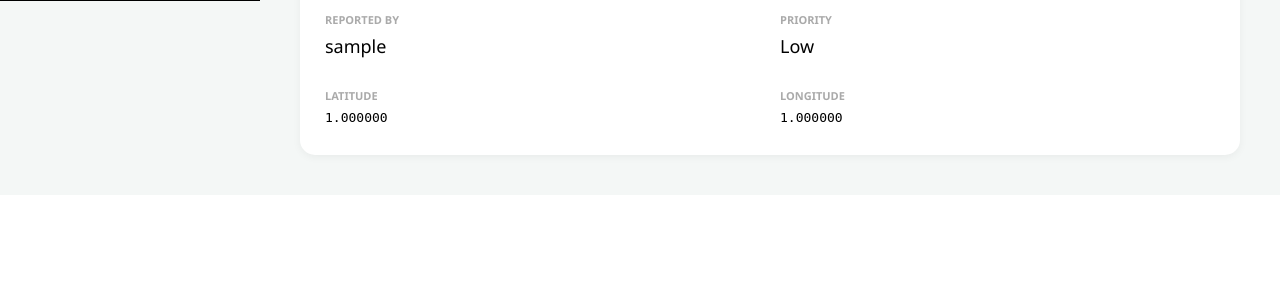
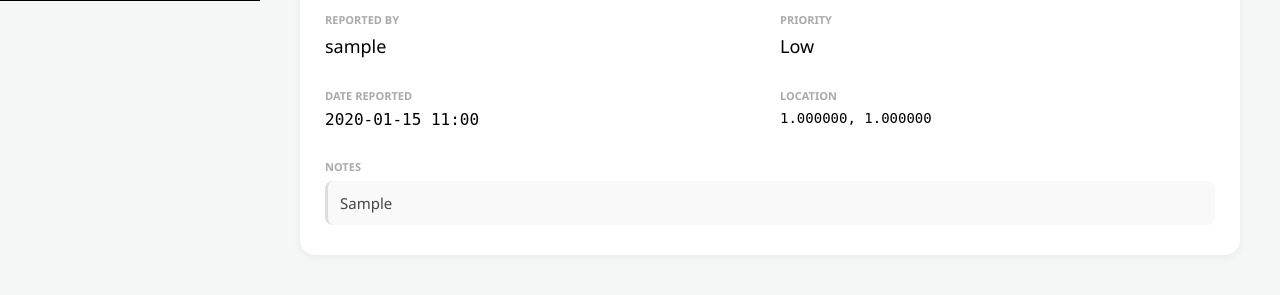
Before and after one commit to Hikaritora/RescueNET, a Django app: page /incydenty/1/ in a window 1280 px wide. Shown: the part 799-1094 px from the top of the page. Before the commit the page ends 960 px from the top, so only its background shows below. Run offline with Django 5.2, Linux system fonts and the light colour scheme; a user stored in the database is signed in; tables that the repository leaves empty hold one stand-in row (values such as "Sample post"); some libraries are stand-ins or nearby versions.

Commit message:
Update incident details template with new fields (date + notes)
Case Information section now shows date reported (formatted YYYY-MM-DD HH:MM) and notes field when not empty.

```diff
--- a/Inspiracja_Apki/management/templates/management/incydent_detale.html
+++ b/Inspiracja_Apki/management/templates/management/incydent_detale.html
@@ -87,13 +87,19 @@
             </p>
         </div>
         <div>
-            <label style="font-size: 11px; color: #aaa; text-transform: uppercase; font-weight: bold;">Latitude</label>
-            <p style="margin: 5px 0; font-family: monospace;">{{ incydent.lat }}</p>
+            <label style="font-size: 11px; color: #aaa; text-transform: uppercase; font-weight: bold;">Date Reported</label>
+            <p style="margin: 5px 0; font-size: 16px; font-family: monospace;">{{ incydent.data_zgloszenia|date:"Y-m-d H:i" }}</p>
         </div>
         <div>
-            <label style="font-size: 11px; color: #aaa; text-transform: uppercase; font-weight: bold;">Longitude</label>
-            <p style="margin: 5px 0; font-family: monospace;">{{ incydent.lng }}</p>
+            <label style="font-size: 11px; color: #aaa; text-transform: uppercase; font-weight: bold;">Location</label>
+            <p style="margin: 5px 0; font-family: monospace; font-size: 14px;">{{ incydent.lat }}, {{ incydent.lng }}</p>
         </div>
+        {% if incydent.notatki %}
+        <div style="grid-column: 1 / -1;">
+            <label style="font-size: 11px; color: #aaa; text-transform: uppercase; font-weight: bold;">Notes</label>
+            <p style="margin: 5px 0; font-size: 15px; color: #444; background: #f9f9f9; padding: 12px; border-radius: 8px; border-left: 3px solid #ddd;">{{ incydent.notatki }}</p>
+        </div>
+        {% endif %}
     </div>
 </div>
 
```
